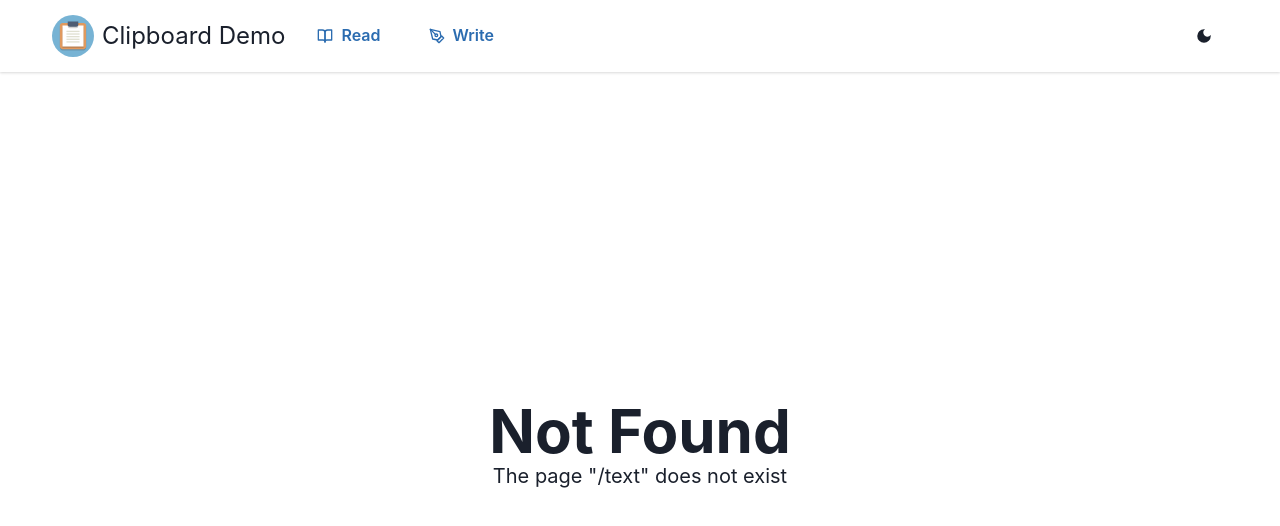
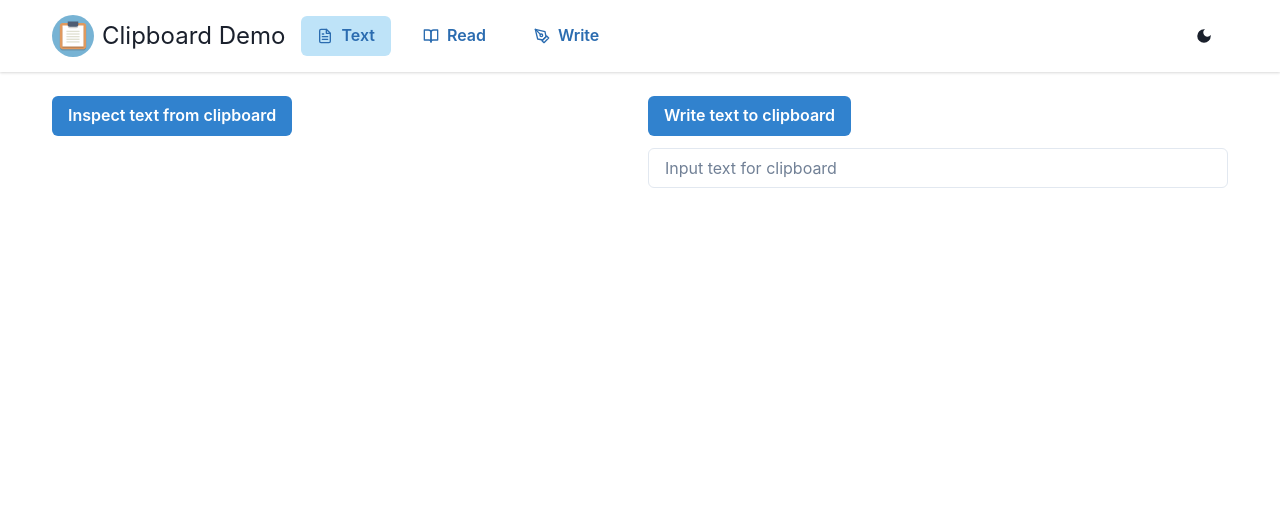
Before and after one commit to Willsem/clipboard-demo, a React (Vite) app: page /text in a window 1280 px wide. Before the commit this address had no page. Shown: the top 526 px of the page. Built offline with nearby package versions, Linux system fonts and the light colour scheme.

Commit message:
add text read and write

```diff
--- /dev/null
+++ b/src/components/header-button.tsx
@@ -0,0 +1,26 @@
+import { Button } from '@chakra-ui/react';
+import { FC, ReactElement, ReactNode } from 'react';
+import { Link, useLocation } from 'react-router-dom';
+
+interface Props {
+  path: string;
+  icon: ReactElement;
+  children?: ReactNode;
+}
+
+export const HeaderButton: FC<Props> = ({ path, icon, children }) => {
+  const location = useLocation();
+
+  return (
+    <Link to={path}>
+      <Button
+        leftIcon={icon}
+        colorScheme="blue"
+        variant="ghost"
+        isActive={location.pathname === path}
+      >
+        {children}
+      </Button>
+    </Link>
+  );
+};
--- a/src/components/header.tsx
+++ b/src/components/header.tsx
@@ -1,5 +1,4 @@
 import {
-  Button,
   Center,
   Flex,
   IconButton,
@@ -7,17 +6,14 @@ import {
   useColorMode,
 } from '@chakra-ui/react';
 import { FC } from 'react';
-import { FiBookOpen, FiPenTool } from 'react-icons/fi';
+import { FiBookOpen, FiFileText, FiPenTool } from 'react-icons/fi';
 import { MdDarkMode, MdLightMode } from 'react-icons/md';
-import { Link, useLocation } from 'react-router-dom';
 
-import { Logo } from '.';
+import { HeaderButton, Logo } from '.';
 import { APPLICATION_WIDTH } from '../constants';
 import styles from './header.module.scss';
 
 export const Header: FC = () => {
-  const location = useLocation();
-
   const { toggleColorMode, colorMode } = useColorMode();
 
   return (
@@ -31,26 +27,19 @@ export const Header: FC = () => {
           pr="12px"
         >
           <Logo />
-          <Link to="/read">
-            <Button
-              leftIcon={<FiBookOpen />}
-              colorScheme="blue"
-              variant="ghost"
-              isActive={location.pathname === '/read'}
-            >
-              Read
-            </Button>
-          </Link>
-          <Link to="/write">
-            <Button
-              leftIcon={<FiPenTool />}
-              colorScheme="blue"
-              variant="ghost"
-              isActive={location.pathname === '/write'}
-            >
-              Write
-            </Button>
-          </Link>
+
+          <HeaderButton path="/text" icon={<FiFileText />}>
+            Text
+          </HeaderButton>
+
+          <HeaderButton path="/read" icon={<FiBookOpen />}>
+            Read
+          </HeaderButton>
+
+          <HeaderButton path="/write" icon={<FiPenTool />}>
+            Write
+          </HeaderButton>
+
           <Spacer />
           <IconButton
             icon={colorMode === 'dark' ? <MdLightMode /> : <MdDarkMode />}
--- a/src/components/index.ts
+++ b/src/components/index.ts
@@ -1,3 +1,4 @@
 export * from './header';
 export * from './logo';
 export * from './control-input';
+export * from './header-button';
--- a/src/constants/index.ts
+++ b/src/constants/index.ts
@@ -1,3 +1,4 @@
 export const APPLICATION_WIDTH = 1200;
 export const READ_PAGE_KEY_LOCALSTORAGE = 'clipboarddemo.readpage';
 export const WRITE_PAGE_KEY_LOCALSTORAGE = 'clipboarddemo.writepage';
+export const TEXT_PAGE_KEY_LOCALSTORAGE = 'clipboarddemo.textpage';
--- /dev/null
+++ b/src/lib/clipboard-text/index.ts
@@ -0,0 +1,2 @@
+export * from './read-text-clipboard';
+export * from './write-text-clipboard';
--- /dev/null
+++ b/src/lib/clipboard-text/read-text-clipboard.ts
@@ -0,0 +1,3 @@
+export async function readTextClipboard(): Promise<string> {
+  return navigator.clipboard.readText();
+}
--- /dev/null
+++ b/src/lib/clipboard-text/write-text-clipboard.ts
@@ -0,0 +1,3 @@
+export async function writeTextClipboard(text: string): Promise<void> {
+  return navigator.clipboard.writeText(text);
+}
--- a/src/pages/index.tsx
+++ b/src/pages/index.tsx
@@ -6,6 +6,7 @@ import { Header } from '../components';
 import { APPLICATION_WIDTH } from '../constants';
 import { NotFoundPage } from './not-found';
 import { ReadPage } from './read';
+import { TextPage } from './text';
 import { WritePage } from './write';
 
 export const Router: FC = () => {
@@ -15,7 +16,8 @@ export const Router: FC = () => {
       <Center>
         <Box w={APPLICATION_WIDTH} pt="24px" pl="12px" pr="12px">
           <Routes>
-            <Route path="/" element={<Navigate to="/read" replace={true} />} />
+            <Route path="/" element={<Navigate to="/text" replace={true} />} />
+            <Route path="/text" element={<TextPage />} />
             <Route path="/read" element={<ReadPage />} />
             <Route path="/write" element={<WritePage />} />
             <Route path="*" element={<NotFoundPage />} />
--- /dev/null
+++ b/src/pages/text/index.tsx
@@ -0,0 +1,109 @@
+import { Box, Button, Grid, GridItem, Spacer, Text } from '@chakra-ui/react';
+import { FC, useEffect, useState } from 'react';
+import { FormProvider, SubmitHandler, useForm } from 'react-hook-form';
+
+import { ControlInput } from '../../components';
+import { TEXT_PAGE_KEY_LOCALSTORAGE } from '../../constants';
+import {
+  readTextClipboard,
+  writeTextClipboard,
+} from '../../lib/clipboard-text';
+import { readLocalStorage, writeLocalStorage } from '../../lib/local-storage';
+import { useErrorToast, useSuccessToast } from '../../providers';
+
+interface FormResults {
+  input: string;
+}
+
+interface LocalStorageContent {
+  text: string;
+  form: FormResults;
+}
+
+export const TextPage: FC = () => {
+  let defaultValues = readLocalStorage<LocalStorageContent>(
+    TEXT_PAGE_KEY_LOCALSTORAGE,
+  );
+  if (defaultValues === undefined) {
+    defaultValues = {
+      text: '',
+      form: {
+        input: '',
+      },
+    };
+  }
+
+  const errorToast = useErrorToast();
+  const successToast = useSuccessToast();
+
+  const [clipboardText, setClipboardText] = useState(defaultValues.text);
+
+  const formMethods = useForm<FormResults>({
+    defaultValues: defaultValues.form,
+  });
+  const formResults = formMethods.watch();
+
+  useEffect(() => {
+    writeLocalStorage(TEXT_PAGE_KEY_LOCALSTORAGE, {
+      text: clipboardText,
+      form: formResults,
+    });
+  }, [clipboardText, formResults]);
+
+  const clickInspectClipboard = () =>
+    readTextClipboard()
+      .then(text => setClipboardText(text))
+      .catch((e: Error) => {
+        errorToast({
+          title: 'Error while reading the clipboard',
+          description: e.message,
+        });
+      });
+
+  const onSubmit: SubmitHandler<FormResults> = data => {
+    writeTextClipboard(data.input)
+      .then(() =>
+        successToast({
+          title: 'Success',
+          description: 'Text has been written to clipboard.',
+        }),
+      )
+      .catch((e: Error) =>
+        errorToast({
+          title: 'Error while writing to clipboard',
+          description: e.message,
+        }),
+      );
+  };
+
+  return (
+    <Box>
+      <Grid templateColumns="repeat(2, 1fr)" gap="16px">
+        <GridItem>
+          <Button onClick={clickInspectClipboard} colorScheme="blue">
+            Inspect text from clipboard
+          </Button>
+          <Spacer h="12px" />
+          <Text>{clipboardText}</Text>
+        </GridItem>
+        <GridItem>
+          <FormProvider {...formMethods}>
+            <form onSubmit={formMethods.handleSubmit(onSubmit)}>
+              <Button colorScheme="blue" type="submit">
+                Write text to clipboard
+              </Button>
+              <Spacer h="12px" />
+              <ControlInput
+                name="input"
+                required
+                placeholder="Input text for clipboard"
+                errorBorderColor="red"
+                autoComplete="off"
+              />
+            </form>
+          </FormProvider>
+        </GridItem>
+      </Grid>
+    </Box>
+  );
+};
```
